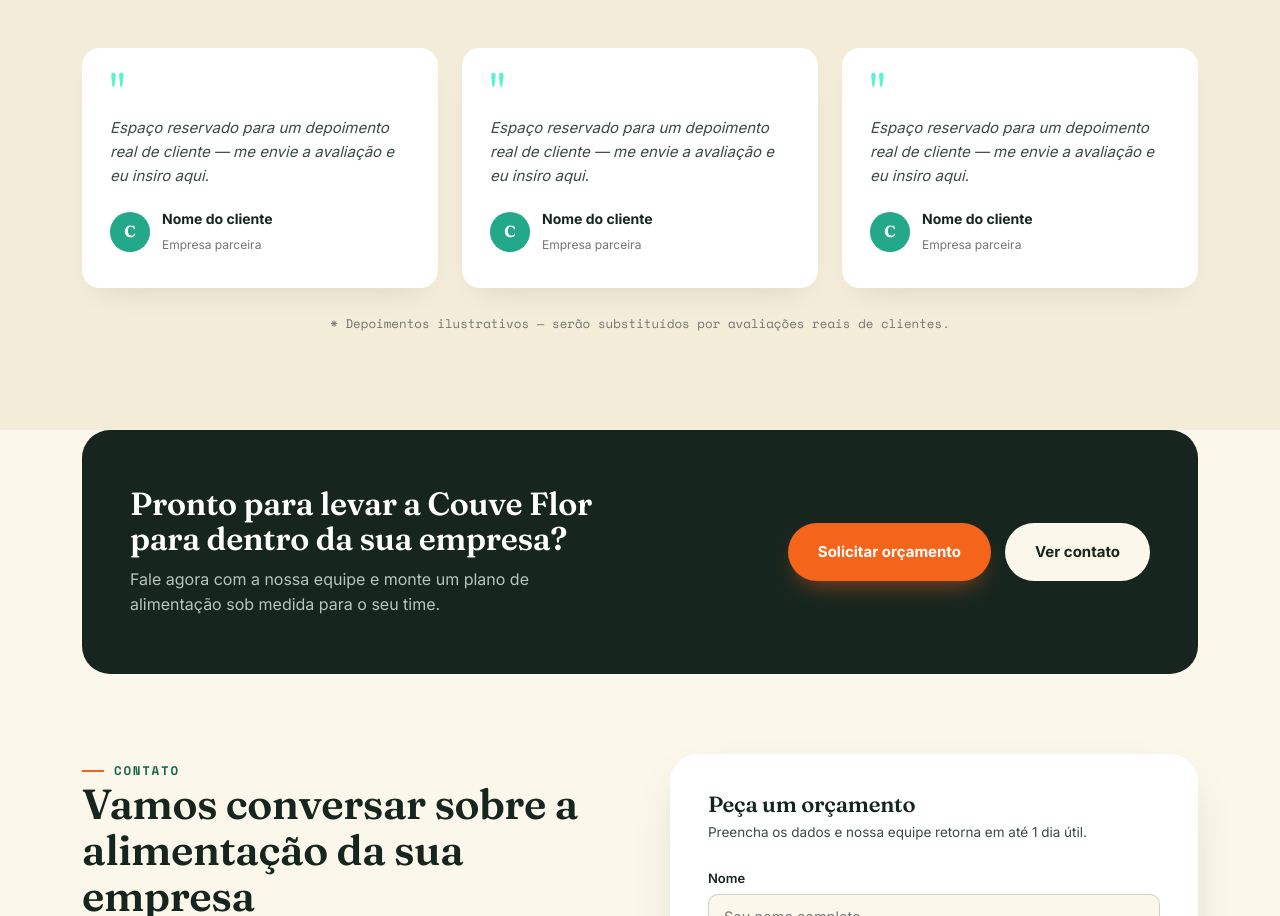
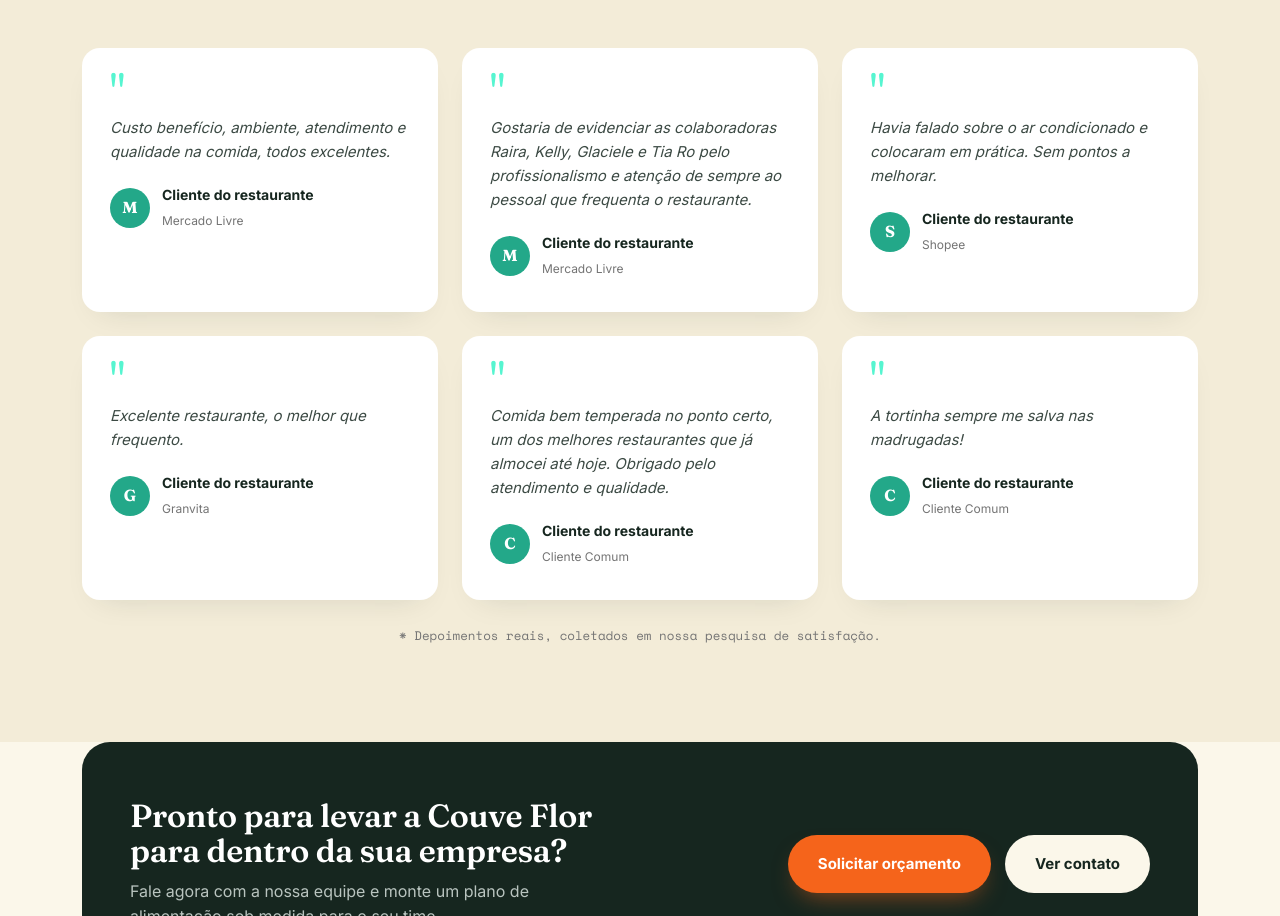
Before and after one commit to Renan1/couveflor-site, a plain HTML site: page index.html in a window 1280 px wide. Shown: the part 4597-5513 px from the top of the page. Drawn offline with nearby package versions, Linux system fonts and the light colour scheme.

Commit message:
Adiciona depoimentos reais de clientes (Mercado Livre, Shopee, Granvita, Cliente Comum)

```diff
--- a/index.html
+++ b/index.html
@@ -728,30 +728,54 @@
       <div class="test-grid">
         <div class="test-card">
           <span class="quote-mark">"</span>
-          <p class="quote">Espaço reservado para um depoimento real de cliente — me envie a avaliação e eu insiro aqui.</p>
+          <p class="quote">Custo benefício, ambiente, atendimento e qualidade na comida, todos excelentes.</p>
           <div class="test-person">
-            <div class="test-avatar">C</div>
-            <div><b>Nome do cliente</b><span>Empresa parceira</span></div>
+            <div class="test-avatar">M</div>
+            <div><b>Cliente do restaurante</b><span>Mercado Livre</span></div>
           </div>
         </div>
         <div class="test-card">
           <span class="quote-mark">"</span>
-          <p class="quote">Espaço reservado para um depoimento real de cliente — me envie a avaliação e eu insiro aqui.</p>
+          <p class="quote">Gostaria de evidenciar as colaboradoras Raira, Kelly, Glaciele e Tia Ro pelo profissionalismo e atenção de sempre ao pessoal que frequenta o restaurante.</p>
           <div class="test-person">
-            <div class="test-avatar">C</div>
-            <div><b>Nome do cliente</b><span>Empresa parceira</span></div>
+            <div class="test-avatar">M</div>
+            <div><b>Cliente do restaurante</b><span>Mercado Livre</span></div>
           </div>
         </div>
         <div class="test-card">
           <span class="quote-mark">"</span>
-          <p class="quote">Espaço reservado para um depoimento real de cliente — me envie a avaliação e eu insiro aqui.</p>
+          <p class="quote">Havia falado sobre o ar condicionado e colocaram em prática. Sem pontos a melhorar.</p>
+          <div class="test-person">
+            <div class="test-avatar">S</div>
+            <div><b>Cliente do restaurante</b><span>Shopee</span></div>
+          </div>
+        </div>
+        <div class="test-card">
+          <span class="quote-mark">"</span>
+          <p class="quote">Excelente restaurante, o melhor que frequento.</p>
+          <div class="test-person">
+            <div class="test-avatar">G</div>
+            <div><b>Cliente do restaurante</b><span>Granvita</span></div>
+          </div>
+        </div>
+        <div class="test-card">
+          <span class="quote-mark">"</span>
+          <p class="quote">Comida bem temperada no ponto certo, um dos melhores restaurantes que já almocei até hoje. Obrigado pelo atendimento e qualidade.</p>
           <div class="test-person">
             <div class="test-avatar">C</div>
-            <div><b>Nome do cliente</b><span>Empresa parceira</span></div>
+            <div><b>Cliente do restaurante</b><span>Cliente Comum</span></div>
+          </div>
+        </div>
+        <div class="test-card">
+          <span class="quote-mark">"</span>
+          <p class="quote">A tortinha sempre me salva nas madrugadas!</p>
+          <div class="test-person">
+            <div class="test-avatar">C</div>
+            <div><b>Cliente do restaurante</b><span>Cliente Comum</span></div>
           </div>
         </div>
       </div>
-      <p class="test-note">* Depoimentos ilustrativos — serão substituídos por avaliações reais de clientes.</p>
+      <p class="test-note">* Depoimentos reais, coletados em nossa pesquisa de satisfação.</p>
     </div>
   </section>
 
```
